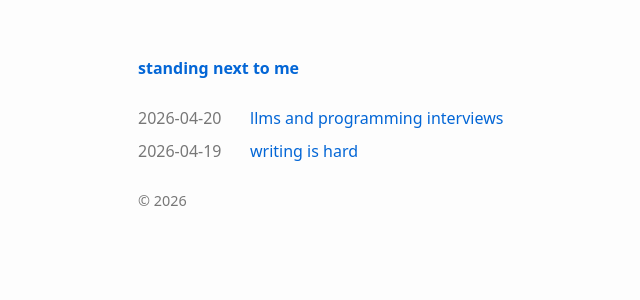
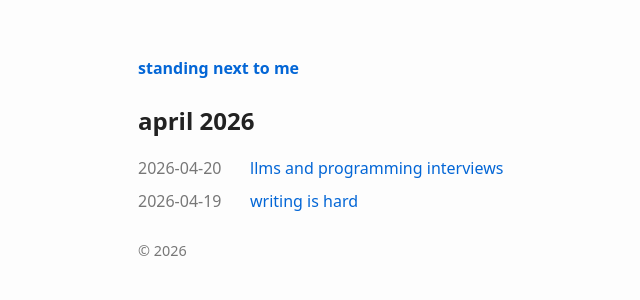
Before and after one commit to standingnexttome/standingnexttome.github.io, a Jekyll site: the page built from index.html, in a window 1280 px wide. Shown: the top 300 px of the page, without its empty margins (198-838 px from the left). Built offline with Jekyll 4.4.1, drawn with Linux system fonts in a browser that asks for light colours.

Commit message:
Group posts by month

```diff
--- a/index.html
+++ b/index.html
@@ -1,11 +1,15 @@
 ---
 layout: default
 ---
+{% assign posts_by_month = site.posts | group_by_exp: "post", "post.date | date: '%B %Y'" %}
+{% for month in posts_by_month %}
+  <h2>{{ month.name | downcase }}</h2>
   <ul class="posts">
-  {% for post in site.posts %}
+    {% for post in month.items %}
     <li>
       <time datetime="{{ post.date | date_to_xmlschema }}">{{ post.date | date: '%Y-%m-%d' }}</time>
       <a href="{{ post.url | relative_url }}">{{ post.title | downcase }}</a>
     </li>
     {% endfor %}
   </ul>
+{% endfor %}
```
Lines whose indentation alone changed are shown as unchanged.
